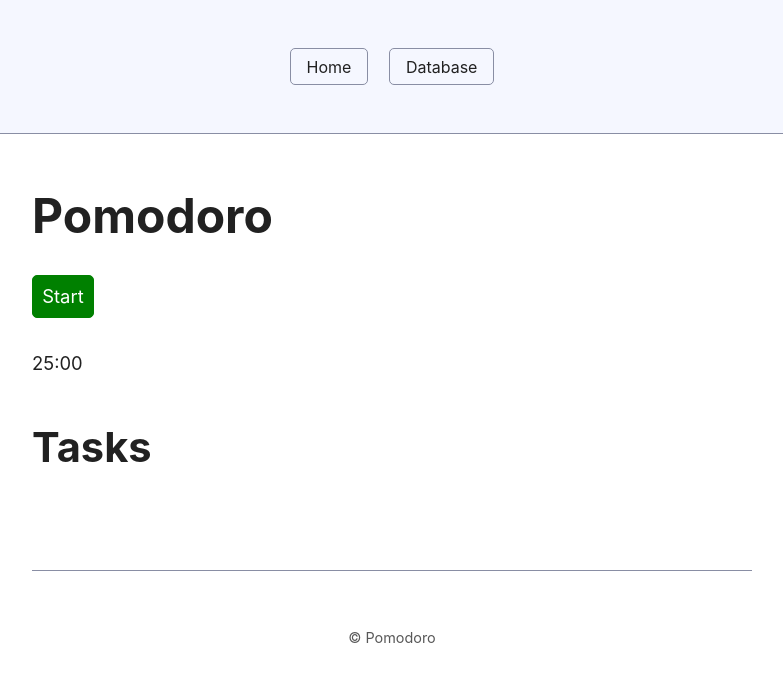
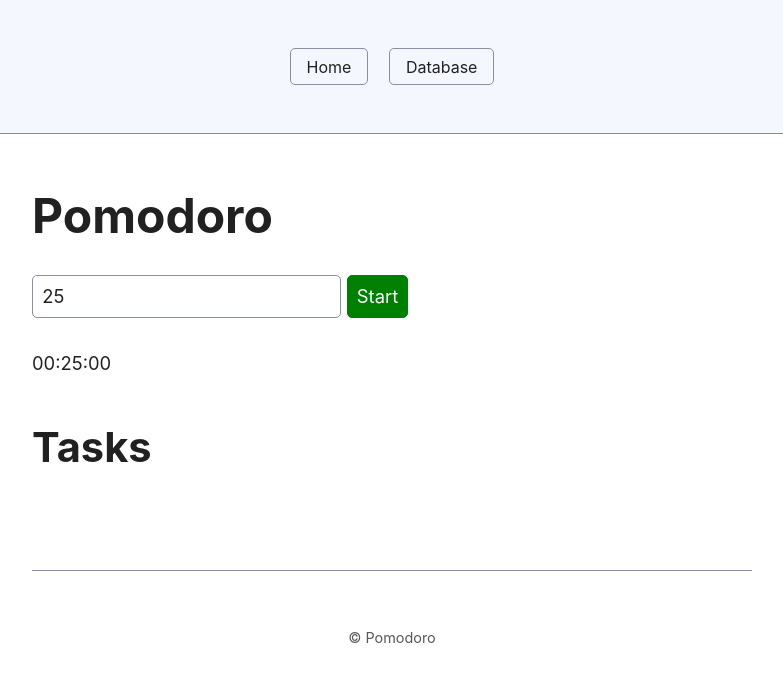
Before and after one commit to SzilvasiPeter/pomodoro-svelte, a SvelteKit app: page / in a window 1280 px wide. Shown: the top 682 px of the page, without its empty margins (248-1031 px from the left). Built offline with nearby package versions, Linux system fonts and the light colour scheme.

Commit message:
Add input field to change the pomodoro time

```diff
--- a/src/routes/Pomodoro.svelte
+++ b/src/routes/Pomodoro.svelte
@@ -5,9 +5,10 @@
 
   dayjs.extend(duration);
 
+  let interval;
   let isActive = false;
-  let pomodoro = dayjs.duration(25, 'minutes');
-  let interval;
+  let minutes = 25;
+  $: pomodoro = dayjs.duration(minutes, 'minutes');
 
   onMount(() => {
     resetTimer();
@@ -30,7 +31,7 @@
   function resetTimer() {
     clearInterval(interval);
     isActive = false;
-    pomodoro = dayjs.duration(25, 'minutes');
+    pomodoro = dayjs.duration(minutes, 'minutes');
   }
 
   function toggleTimer() {
@@ -46,10 +47,10 @@
 
 <div>
   <h1>Pomodoro</h1>
-  <p></p>
+  <input bind:value={minutes} disabled={isActive} type="number" />
   <button on:click={toggleTimer}>{isActive ? 'Pause' : 'Start'}</button>
   {#if isActive}
     <button on:click={resetTimer}>Finish</button>
   {/if}
-  <p>{pomodoro.format('mm:ss')}</p>
+  <p>{pomodoro.format('HH:mm:ss')}</p>
 </div>
```
